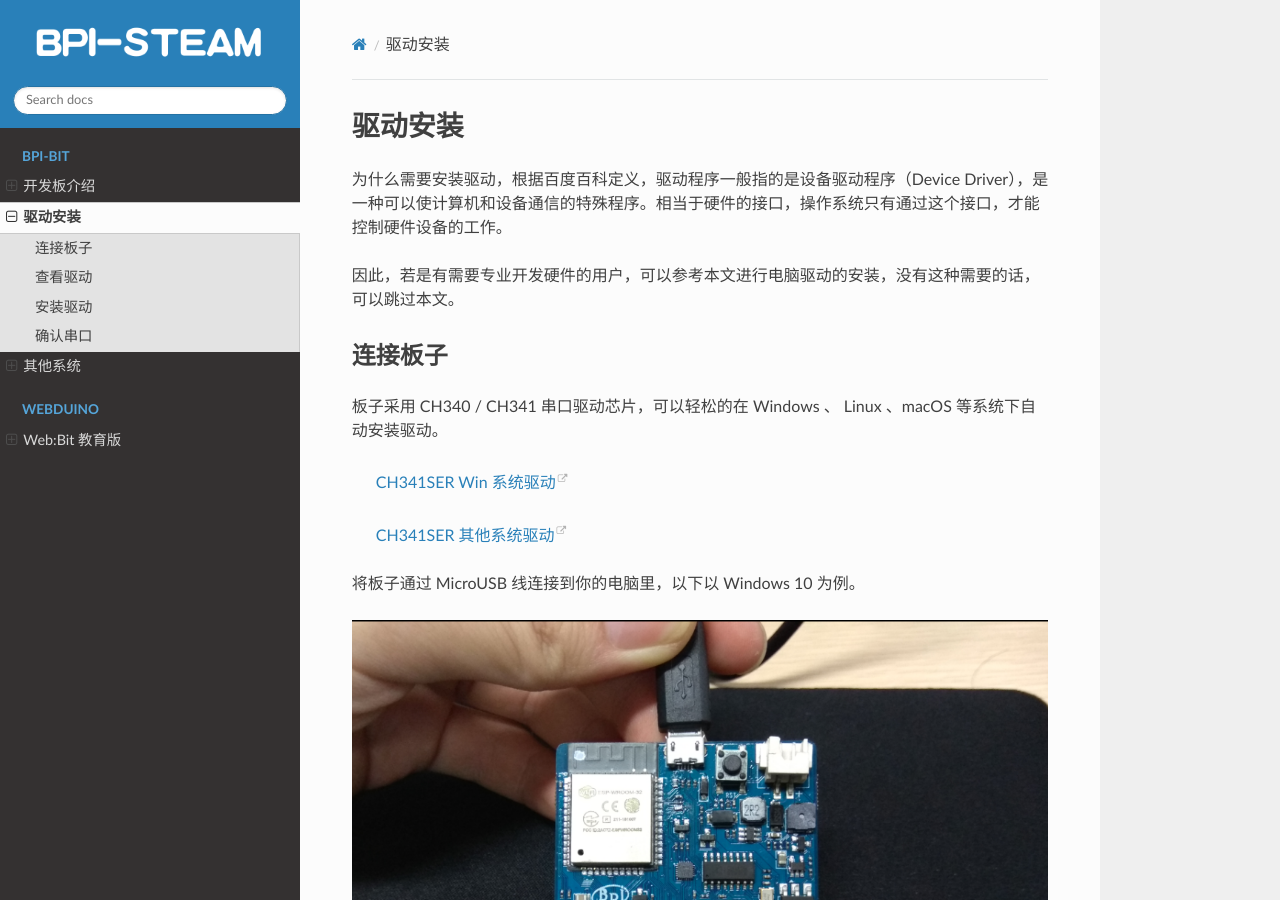
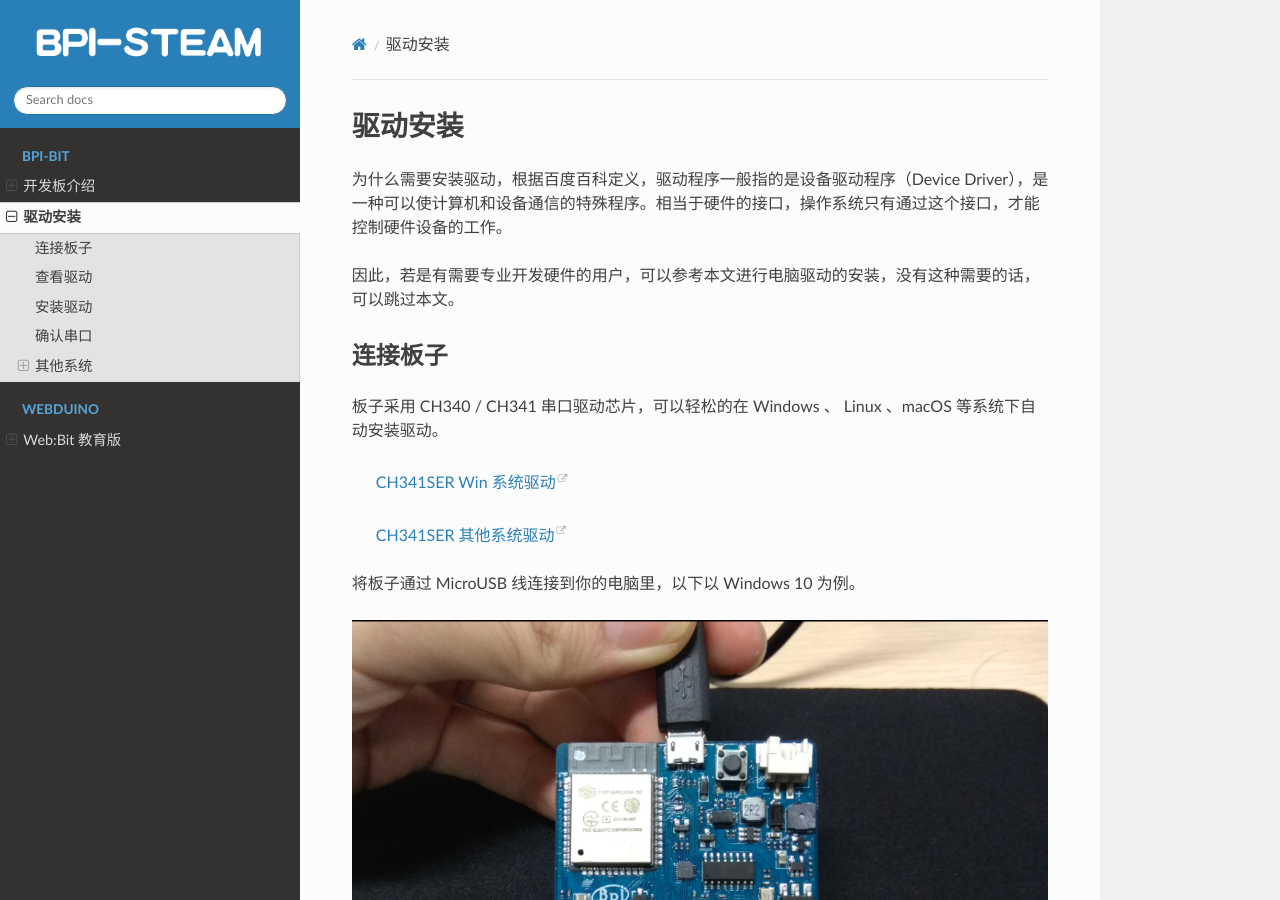
Before and after one commit to BPI-STEAM/simplified_webbit_docs, a Sphinx documentation site: the page built from source/bpi-steam/driver.md, in a window 1280 px wide and 900 px high. Built offline with Sphinx 7.4.7 and the Read the Docs theme 2.0.0, drawn with Linux system fonts in a browser that asks for light colours; pages that are not in the unit, such as notebooks, are missing from menus.

```diff
--- a/source/bpi-steam/driver.md
+++ b/source/bpi-steam/driver.md
@@ -47,12 +47,12 @@
 
 可以看到原来的 **USB2.0-Serial** 消失了，取而代之的是 **USB-SERIAL CH340(COM3)**，这意味着你已经成功安装驱动，并且得到板子串口名称为（**COM3**），你可以通过各种串口工具来查看串口名（COM3）的板子传出的信息。
 
-## 其他系统
+### 其他系统
 
-### macOS 安装
+#### macOS 安装
 
 - [CH340 macOS 驱动使用教程](https://blog.csdn.net/jazzsoldier/article/details/70171771)
 
-### Linux 安装
+#### Linux 安装
 
 - 官方 linux Kernel2.6 以后默认自带，也可在[此处下载](http://www.wch.cn/download/CH341SER_LINUX_ZIP.html)。
```
